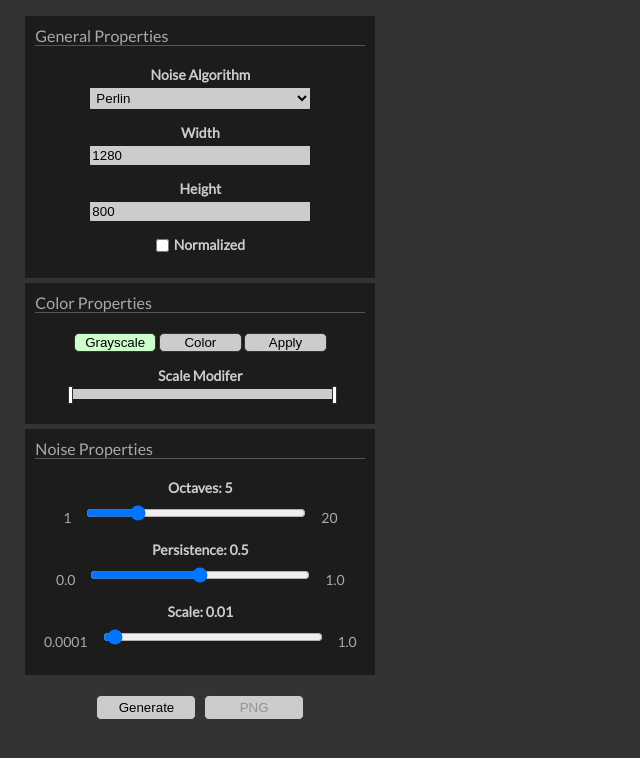
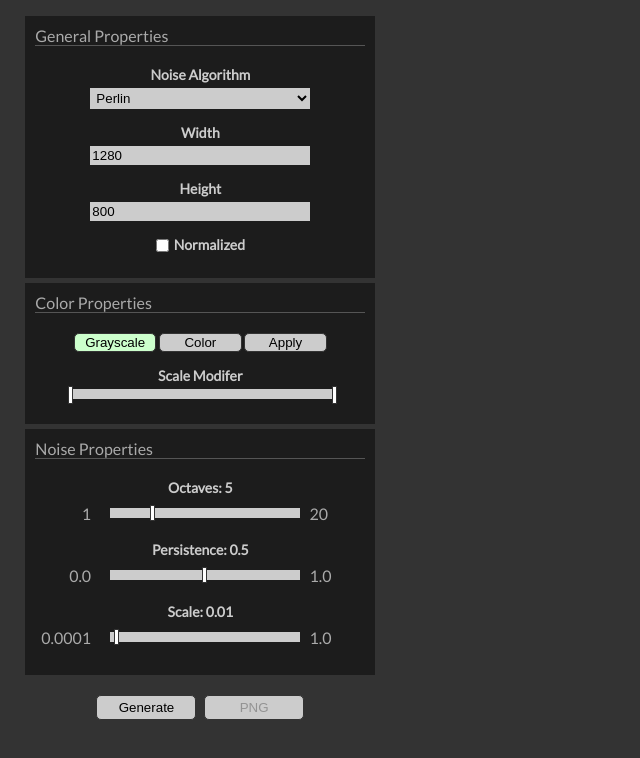
Before and after one commit to ssell/noisegen, a plain HTML site: page index.html in a window 1280 px wide. Shown: the whole page, without its empty margins (0-640 px from the left). Drawn offline with nearby package versions, Linux system fonts and the light colour scheme.

Commit message:
Range input styling and alignment

```diff
--- a/scripts/ui_builder.js
+++ b/scripts/ui_builder.js
@@ -98,9 +98,13 @@ function buildRangeInt(id, minVal, maxVal, defaultVal) {
     }
 
     return "<div class='ui_holder'>" +
-                minVal +
-                "<input class='ui_element' id='" + id + "' type='range' min='" + Math.trunc(minVal) + "' max='" + Math.trunc(maxVal) + "' value='" + Math.trunc(defaultVal) + "' step='" + step + "'>" +
-                maxVal +
+                "<table class='ui_table'>" +
+                    "<tr>" +
+                        "<td width='15%' style='text-align: right;'>" + minVal + "</td>" +
+                        "<td width='60%'><input class='ui_element ui_range' id='" + id + "' type='range' min='" + minVal + "' max='" + maxVal + "' value='" + defaultVal + "' step='" + step + "'></td>" +
+                        "<td width='15%' style='text-align: left;'>" + maxVal + "</td>" +
+                    "</tr>" +
+                "</table>" +
             "</div>";
 }
 
@@ -125,9 +129,13 @@ function buildRangeFloat(id, minVal, maxVal, defaultVal) {
     var step = (Number(maxVal) - Number(minVal)) * 0.01;
 
     return "<div class='ui_holder'>" +
-                minVal +
-                "<input class='ui_element' id='" + id + "' type='range' min='" + minVal + "' max='" + maxVal + "' value='" + defaultVal + "' step='" + step + "'>" +
-                maxVal +
+                "<table class='ui_table'>" +
+                    "<tr>" +
+                        "<td width='15%' style='text-align: right;'>" + minVal + "</td>" +
+                        "<td width='60%'><input class='ui_element ui_range' id='" + id + "' type='range' min='" + minVal + "' max='" + maxVal + "' value='" + defaultVal + "' step='" + step + "'></td>" +
+                        "<td width='15%' style='text-align: left;'>" + maxVal + "</td>" +
+                    "</tr>" +
+                "</table>" +
             "</div>";
 }
 
--- a/styles/noisegen.css
+++ b/styles/noisegen.css
@@ -51,6 +51,8 @@ label
     z-index: 1;
 
     width: 350px;
+
+    overflow: auto;
 }
 
 #progress_bar
@@ -117,7 +119,6 @@ label
 
     vertical-align: bottom;
     position: relative;
-
 }
 
 .big_button
@@ -178,3 +179,79 @@ label
     width: 90%;
     height: 5px;
 }
+
+.ui_table
+{
+    table-layout: fixed;
+    width: 100%;
+}
+
+input[type="range"]
+{
+    display: inline-block;
+
+    width: 90%;
+
+    -webkit-appearance: none;
+    -moz-apperance: none;
+
+    background-color: #CCCCCC;
+    height: 10px;
+
+    border: 0px solid black;
+}
+
+input[type=range]:focus
+{
+  outline: none;
+}
+
+input[type='range']::-webkit-slider-thumb
+{
+    -webkit-appearance: none !important;
+
+    background-color: #FFFFFF;
+    border: 1px solid #333333;
+
+    height: 16px;
+    width: 5px;
+
+    cursor: pointer;
+}
+
+input[type=range]::-moz-range-thumb
+{
+    -webkit-appearance: none !important;
+
+    background-color: #FFFFFF;
+    border: 1px solid #333333;
+    border-radius: 1px;
+
+    height: 16px;
+    width: 3px;
+
+    cursor: pointer;
+}
+
+input[type=range]::-ms-thumb
+{
+    -webkit-appearance: none !important;
+
+    background-color: #FFFFFF;
+    border: 1px solid #333333;
+
+    height: 16px;
+    width: 5px;
+
+    cursor: pointer;
+}
+
+input[type=range]::-moz-range-track
+{
+    background-color: #CCCCCC;
+}
+
+td
+{
+    word-wrap: break-word;
+}
```
